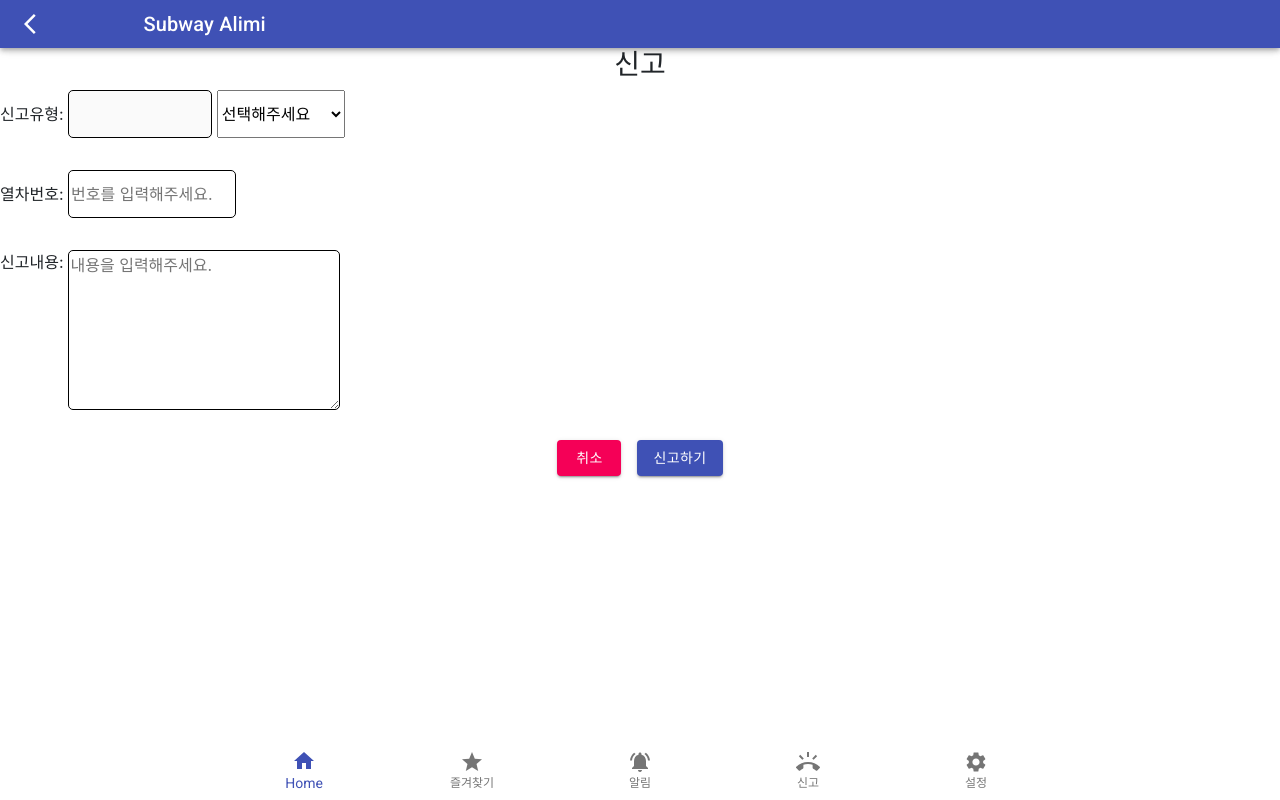
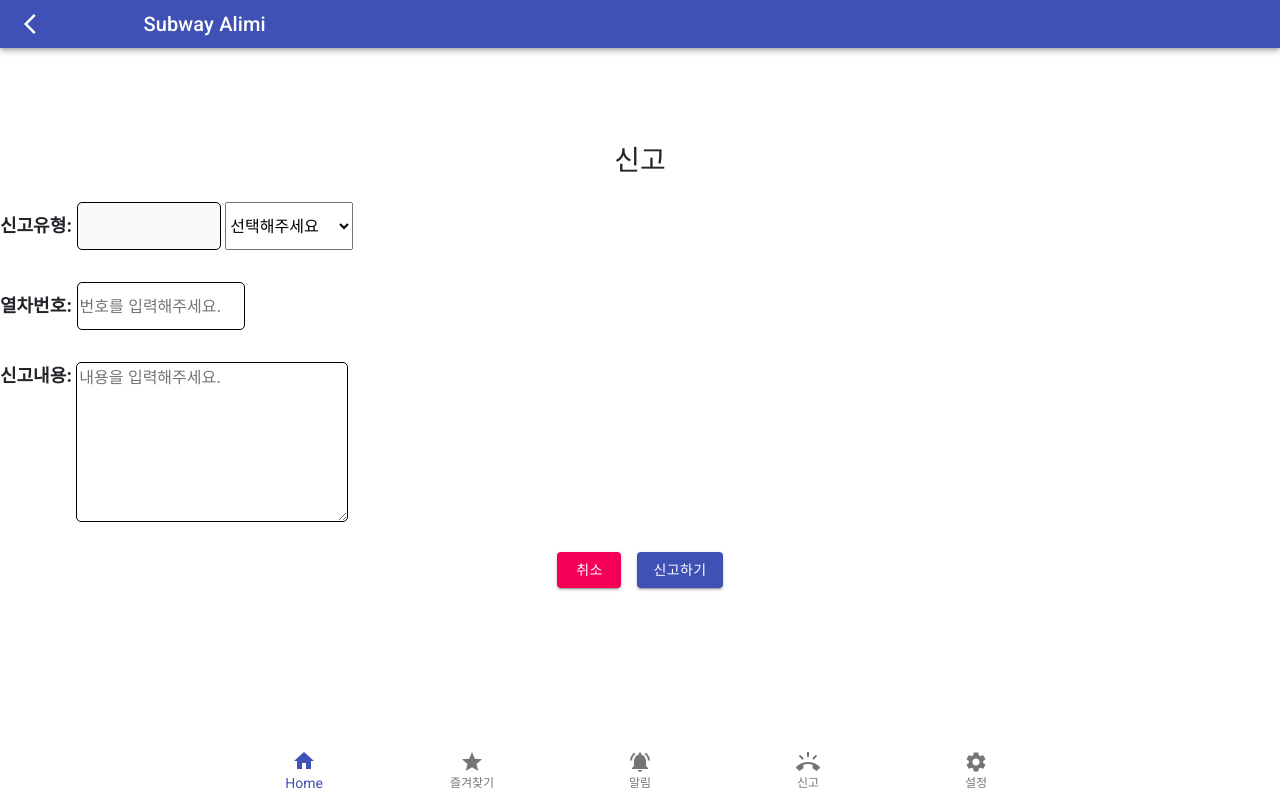
Before and after one commit to jins408/ANJA, a React (Create React App) app in the folder front-end/: page /mobile/claim in a window 1280 px wide. Built offline with nearby package versions, Linux system fonts and the light colour scheme.

Commit message:
S03P31B101-97/update 지하철신고페이지

```diff
--- a/front-end/src/css/claim.css
+++ b/front-end/src/css/claim.css
@@ -1,3 +1,15 @@
+
+.title-claim{
+    text-align: center;
+    margin-bottom: 1.5rem;
+    margin-top: 6rem;
+}
+
+.categoty-claim{
+    font-weight: bold;
+    font-size: large;
+}
+
 .input-category{
     width: 9rem;
     height: 3rem;
--- a/front-end/src/pages/moblie/tab/Claim.js
+++ b/front-end/src/pages/moblie/tab/Claim.js
@@ -25,9 +25,11 @@ const Claim = () =>{
 
     return(
 
-        <div>
-            <h3 className="text-center">신고</h3>
+        <div >
             <div>
+            <h3 className="title-claim">신고</h3>
+            </div>
+            <div className="claim-form">
                 <span className="categoty-claim">신고유형: </span>
                 {(writer && <input className="input-category" value={category || ''} onChange={setcategoryText} type="text" ></input>) || <input className="input-category" value={inputbox} disabled></input> }
                 <select className="selectbox" value={inputbox} onChange={CheckText}>
@@ -40,11 +42,11 @@ const Claim = () =>{
                 </select>
             </div>
             <div className="subway-number">
-                <span>열차번호: </span>
+                <span className="categoty-claim">열차번호: </span>
                 <input className="number-input" type="text" placeholder="번호를 입력해주세요."></input>
             </div>
             <div className="content d-flex justify-content-start">
-                <span className="mr-1">신고내용: </span>
+                <span className="categoty-claim mr-1">신고내용: </span>
                 <div>
                     <textarea className="claim-content" type="text" placeholder="내용을 입력해주세요."></textarea>
                 </div>
```
